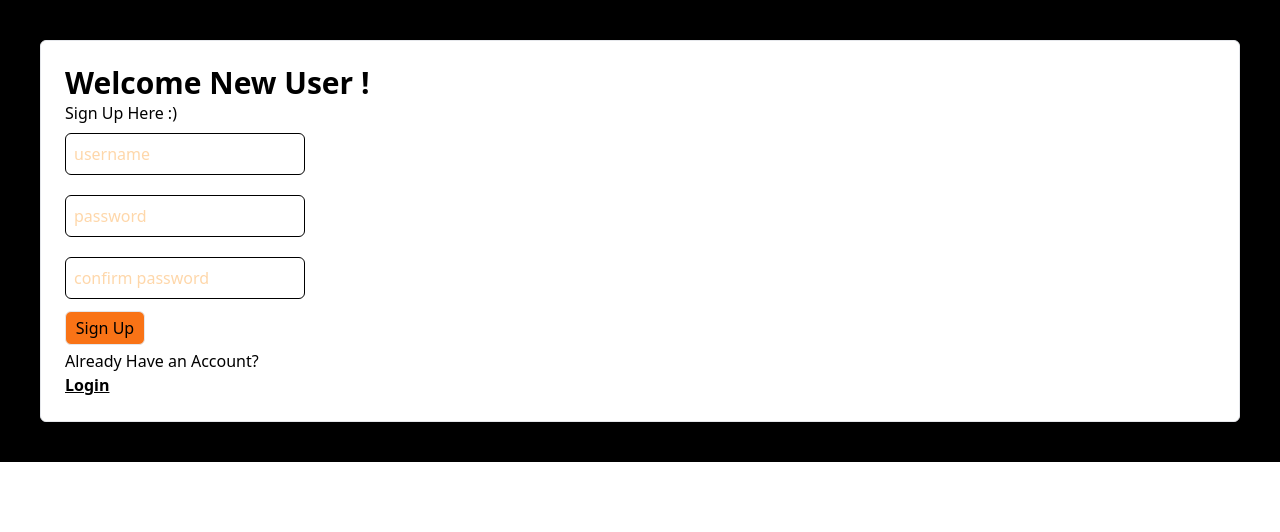
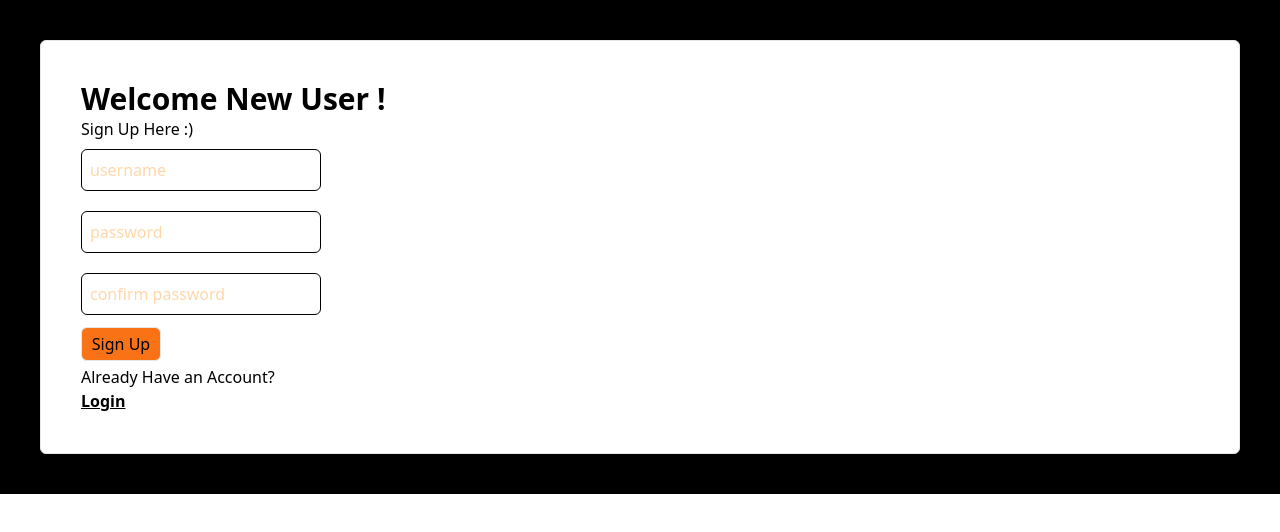
Before and after one commit to chonuboy/Actodo, a React (Create React App) app: page /signup in a window 1280 px wide. Shown: the top 532 px of the page. Built offline with nearby package versions, Linux system fonts and the light colour scheme.

Commit message:
Update signup.jsx

```diff
--- a/src/pages/signup.jsx
+++ b/src/pages/signup.jsx
@@ -32,7 +32,7 @@ function Signup(props) {
     console.log(user);
     return (
         <div className='bg-black p-10'>
-            <div className='bg-white p-6 border rounded-md'>
+            <div className='bg-white p-6 md:p-10 border rounded-md'>
                 <div>
                     <h1 className='text-3xl font-bold'>Welcome New User !</h1>
                     <p>Sign Up Here :)</p>
```
